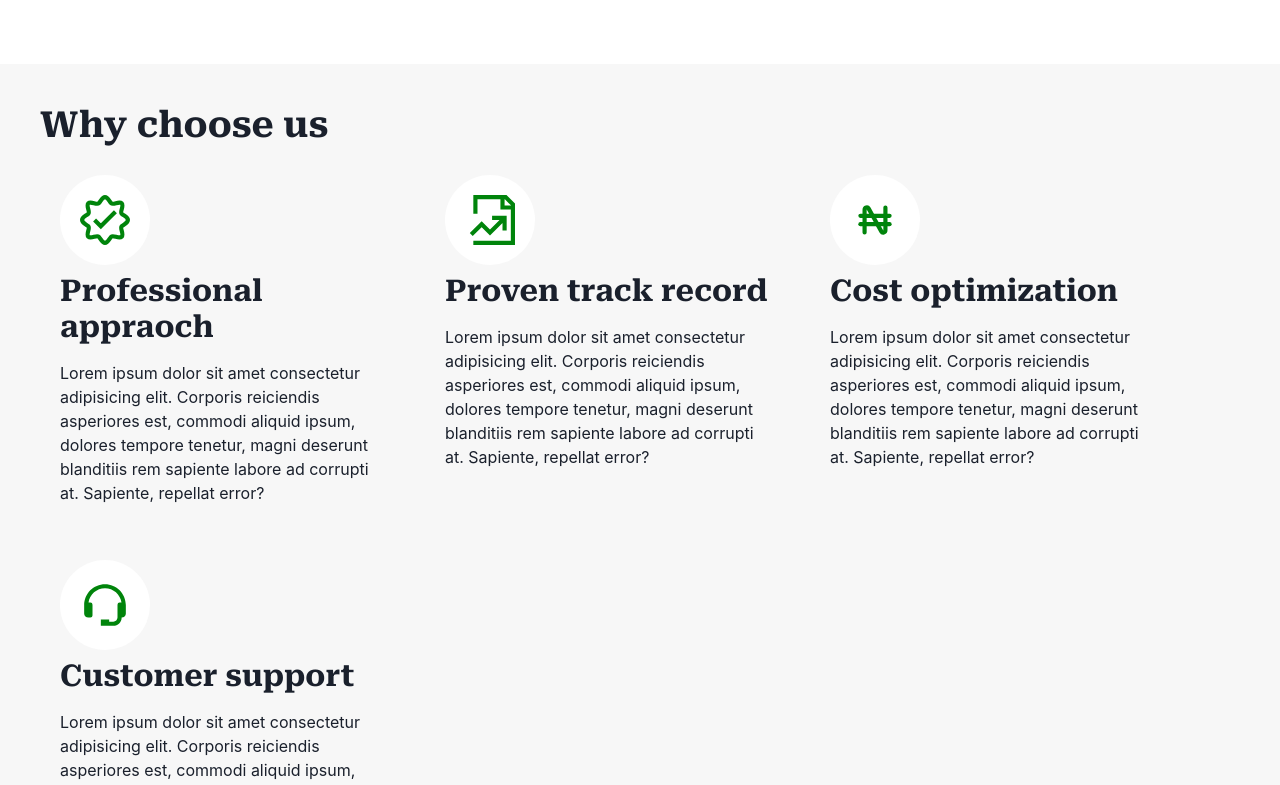
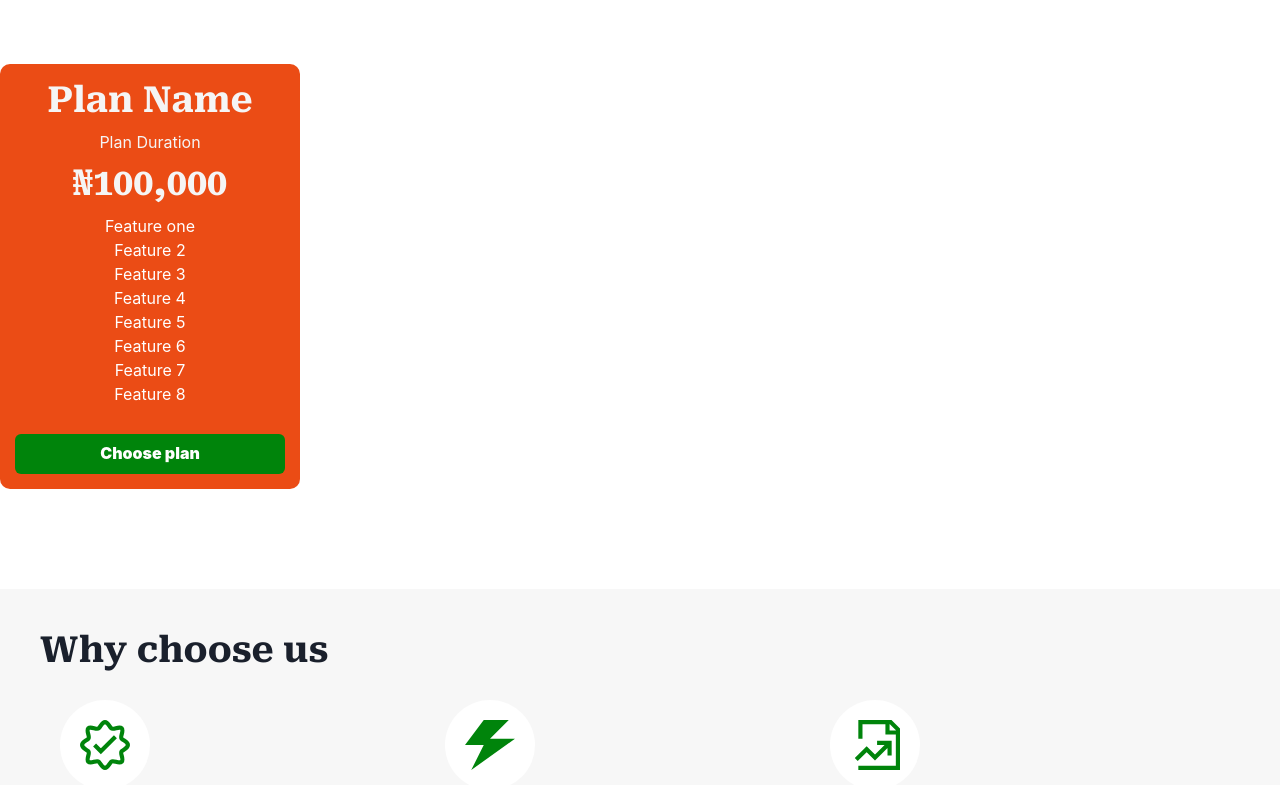
Before and after one commit to oranusi237/Citify-contractors, a React (Create React App) app: page /about in a window 1280 px wide. Shown: the part 1560-2345 px from the top of the page. Built offline with nearby package versions, Linux system fonts and the light colour scheme.

Commit message:
Adding price table and replacing dummy content

```diff
--- a/src/Components/Pages/About/About.jsx
+++ b/src/Components/Pages/About/About.jsx
@@ -1,12 +1,13 @@
-import { Box, Center, Flex, Heading, Spacer, Stack, Text } from "@chakra-ui/react";
+import { Box, Center, Flex, Heading, List, ListItem, Spacer, Stack, Text } from "@chakra-ui/react";
 import ServiceImage from "../../Assets/customer-service.jpg";
 import ServicesCard from "./ServicesCard";
 import StatsBgImage from "../../Assets/handshake.jpg"
 import { GrValidate, GrDocumentPerformance } from "react-icons/gr";
-import { TbCurrencyNaira } from "react-icons/tb";
 import { BiSupport } from "react-icons/bi";
 import WhyChooseUsCard from "./WhyChooseUsCard";
 import StatisticsCard from "./StatsCard";
+import { ImPower } from "react-icons/im";
+import CustomSolidButton from "../../Reuseables/Solidbutton";
 
 
 export default function AboutPage() {
@@ -55,18 +56,42 @@ export default function AboutPage() {
                 </Flex>
             </Box>
             <Spacer height={100} />
+
+            {/* packages section color="EB4C15"  */}
+
+            <section>
+                <Stack textAlign="center" borderRadius={10} padding="15px" height="max-content" background="#EB4C15" width="300px">
+                    <Heading color="whitesmoke">Plan Name</Heading>
+                    <Text color="whitesmoke">Plan Duration</Text>
+                    <Heading color="whitesmoke">₦100,000</Heading>
+                    <List color="white">
+                        <ListItem>Feature one</ListItem>
+                        <ListItem>Feature 2</ListItem>
+                        <ListItem>Feature 3</ListItem>
+                        <ListItem>Feature 4</ListItem>
+                        <ListItem>Feature 5</ListItem>
+                        <ListItem>Feature 6</ListItem>
+                        <ListItem>Feature 7</ListItem>
+                        <ListItem>Feature 8</ListItem>
+                    </List>
+                    <CustomSolidButton hoverColor="#ffff" textColor="#EB4C15" buttonColor="#F7F7F7" buttonText={"Choose plan"} />
+                </Stack>
+            </section>
+
+            <Spacer height={100} />
+
             {/* why choose us  */}
             <Box padding={10} bg="#F7F7F7">
                 <Stack bg="">
                     <Heading>Why choose us</Heading>
                     <Flex gap="15px" wrap="wrap">
-                        <WhyChooseUsCard cardIcon={GrValidate} cardHeading={"Professional appraoch"} description="Lorem ipsum dolor sit amet consectetur adipisicing elit. Corporis reiciendis asperiores est, commodi aliquid ipsum, dolores tempore tenetur, magni deserunt blanditiis rem sapiente labore ad corrupti at. Sapiente, repellat error?" />
+                        <WhyChooseUsCard cardIcon={GrValidate} cardHeading={"Integrity"} description="At City Contractors, integrity guides our actions. We uphold honesty and transparency in all dealings, building trust with our clients through ethical practices and clear communication" />
 
-                        <WhyChooseUsCard cardIcon={GrDocumentPerformance} cardHeading={"Proven track record"} description="Lorem ipsum dolor sit amet consectetur adipisicing elit. Corporis reiciendis asperiores est, commodi aliquid ipsum, dolores tempore tenetur, magni deserunt blanditiis rem sapiente labore ad corrupti at. Sapiente, repellat error?" />
+                        <WhyChooseUsCard cardIcon={ImPower} cardHeading={"Quality"} description="Quality is paramount to us. We are committed to delivering work that stands the test of time, prioritizing durability, attention to detail, and precision to ensure client satisfaction." />
 
-                        <WhyChooseUsCard cardIcon={TbCurrencyNaira} cardHeading={"Cost optimization"} description="Lorem ipsum dolor sit amet consectetur adipisicing elit. Corporis reiciendis asperiores est, commodi aliquid ipsum, dolores tempore tenetur, magni deserunt blanditiis rem sapiente labore ad corrupti at. Sapiente, repellat error?" />
+                        <WhyChooseUsCard cardIcon={GrDocumentPerformance} cardHeading={"Innovation"} description="We embrace innovation to stay ahead of industry trends. By adopting cutting-edge technologies and methods, we provide modern solutions that enhance efficiency and functionality." />
 
-                        <WhyChooseUsCard cardIcon={BiSupport} cardHeading={"Customer support"} description="Lorem ipsum dolor sit amet consectetur adipisicing elit. Corporis reiciendis asperiores est, commodi aliquid ipsum, dolores tempore tenetur, magni deserunt blanditiis rem sapiente labore ad corrupti at. Sapiente, repellat error?" />
+                        <WhyChooseUsCard cardIcon={BiSupport} cardHeading={"Customer Focus"} description="Our clients are our priority. We listen attentively to their needs, communicate proactively, and adapt flexibly to exceed expectations, building strong relationships based on collaboration and shared success" />
                     </Flex>
                 </Stack>
             </Box>
```
